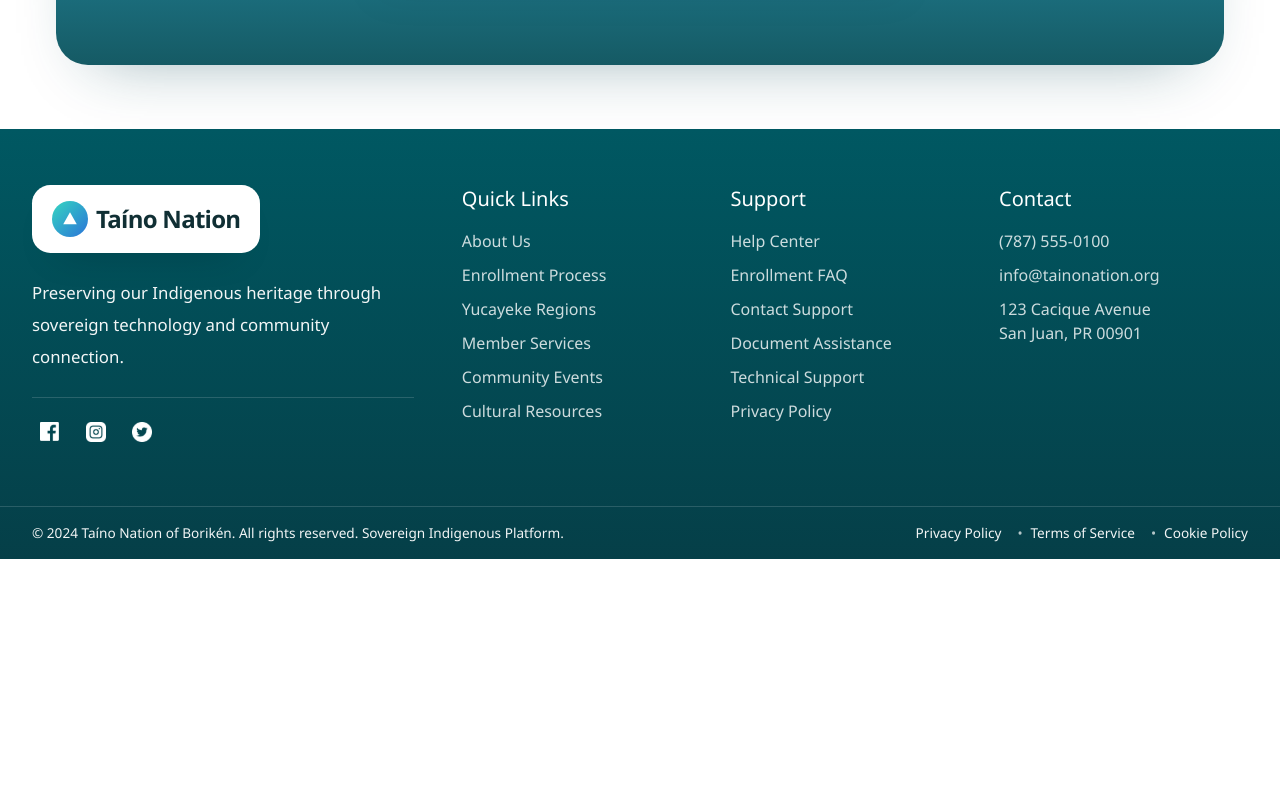
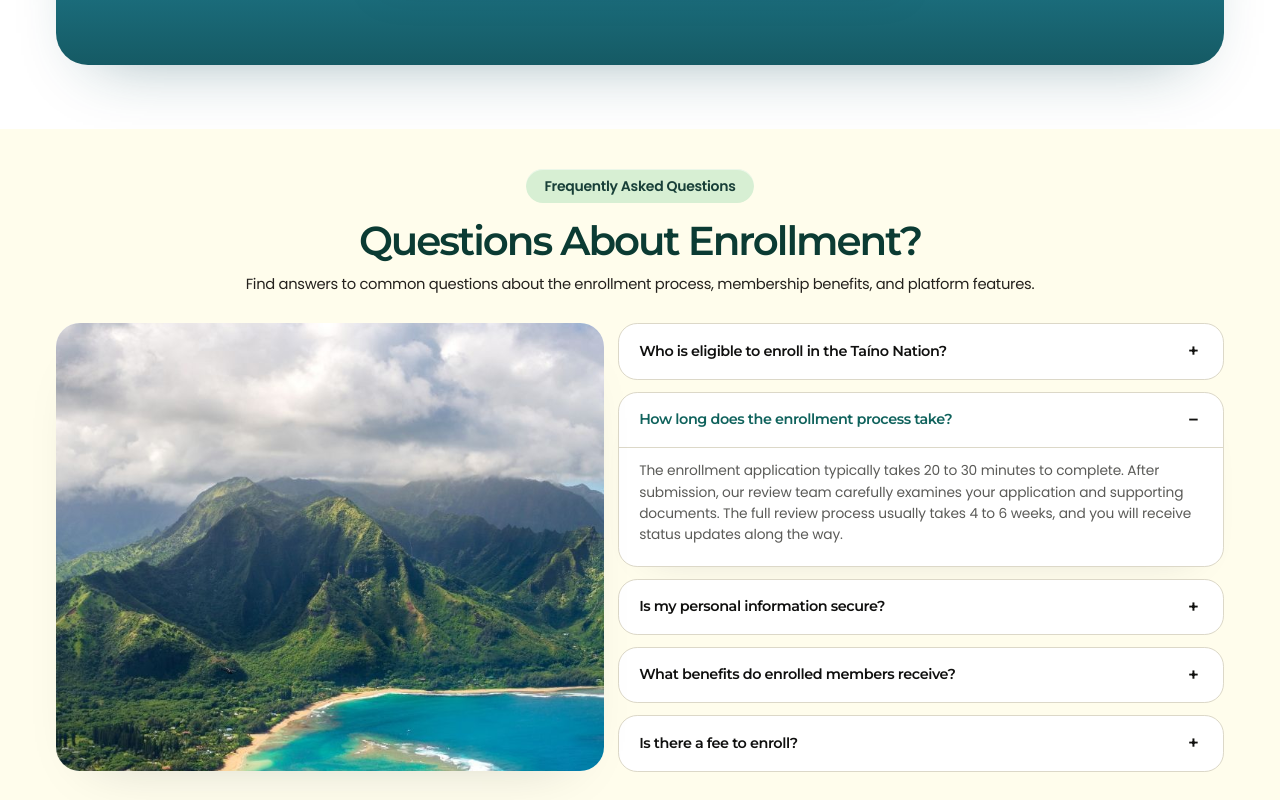
Before and after one commit to pageoptima/CommunityFrontendWeb, a Next.js app: page / in a window 1280 px wide. Shown: the part 7700-8500 px from the top of the page. Before the commit the page ends 8259 px from the top, so only its background shows below. Built offline with nearby package versions, Linux system fonts and the light colour scheme; no server answers.

Commit message:
feat: homepage HomeEnrollmentFaqSection implemented

```diff
--- /dev/null
+++ b/src/features/home/components/home-enrollment-faq-section.tsx
@@ -0,0 +1,176 @@
+"use client";
+
+import { useState } from "react";
+import Image from "next/image";
+
+import { motion } from "framer-motion";
+
+import { fadeInUpContainer, fadeInUpItem } from "@/lib/motion";
+import { cn } from "@/lib/utils";
+import { montserrat, poppins } from "@/styles/fonts";
+
+import sharedStyles from "../styles/home-shared.module.scss";
+
+const faqItems = [
+  {
+    id: "eligibility",
+    question: "Who is eligible to enroll in the Taíno Nation?",
+    answer:
+      "Taíno descendants who can provide personal identification and documentation supporting their maternal lineage are eligible to begin the enrollment process. If you are still gathering records, you can review the requirements first and prepare your materials before submitting.",
+  },
+  {
+    id: "timeline",
+    question: "How long does the enrollment process take?",
+    answer:
+      "The enrollment application typically takes 20 to 30 minutes to complete. After submission, our review team carefully examines your application and supporting documents. The full review process usually takes 4 to 6 weeks, and you will receive status updates along the way.",
+  },
+  {
+    id: "security",
+    question: "Is my personal information secure?",
+    answer:
+      "Yes. Personal information is encrypted and stored on secure sovereign servers. Access is limited to authorized reviewers involved in the enrollment process, and your data is not shared with third parties.",
+  },
+  {
+    id: "benefits",
+    question: "What benefits do enrolled members receive?",
+    answer:
+      "Enrolled members can access their Tribal ID, document maternal lineage, connect with their assigned Yucayeke, use the secure document vault, and explore member services such as health, legal, educational, and community support resources.",
+  },
+  {
+    id: "fee",
+    question: "Is there a fee to enroll?",
+    answer:
+      "No. There is no fee to begin the enrollment application. What you will need most is time to complete the form accurately and supporting documents to help verify your lineage.",
+  },
+] as const;
+
+export function HomeEnrollmentFaqSection() {
+  const [openItemId, setOpenItemId] = useState<
+    (typeof faqItems)[number]["id"] | null
+  >("timeline");
+
+  return (
+    <motion.section
+      className="overflow-hidden bg-[#FFFDEC]"
+      initial="hidden"
+      whileInView="visible"
+      viewport={{ once: true, amount: 0.12 }}
+      variants={fadeInUpContainer}
+    >
+      <div
+        className={cn(sharedStyles.sectionContainer, "py-6 sm:py-8 lg:py-10")}
+      >
+        <div className="mx-auto max-w-5xl text-center">
+          <motion.span
+            className={cn(
+              sharedStyles.sectionBadge,
+              poppins.className,
+              "bg-[#D7EFD3] px-4.5 py-1.75 text-[0.78rem] tracking-[-0.02em] text-[#183F38] shadow-[inset_0_1px_0_rgba(255,255,255,0.5)]",
+            )}
+            variants={fadeInUpItem}
+          >
+            Frequently Asked Questions
+          </motion.span>
+
+          <motion.h2
+            className={cn(
+              montserrat.className,
+              "mx-auto mt-4 max-w-4xl text-[clamp(1.55rem,3.15vw,3rem)] leading-[1.08] font-semibold tracking-[-0.05em] text-[#0B3B33]",
+            )}
+            variants={fadeInUpItem}
+          >
+            Questions About Enrollment?
+          </motion.h2>
+
+          <motion.p
+            className={cn(
+              poppins.className,
+              "mx-auto mt-3 max-w-4xl text-[clamp(0.88rem,1.15vw,0.98rem)] leading-[1.45] tracking-[-0.02em] text-[#24211D]",
+            )}
+            variants={fadeInUpItem}
+          >
+            Find answers to common questions about the enrollment process,
+            membership benefits, and platform features.
+          </motion.p>
+        </div>
+
+        <div className="mt-6 grid gap-3.5 lg:mt-7 lg:grid-cols-[minmax(0,0.95fr)_minmax(0,1.05fr)] lg:items-start">
+          <motion.div
+            className="relative min-h-[15rem] overflow-hidden rounded-[1.5rem] bg-white shadow-[0_24px_56px_-38px_rgba(16,24,40,0.22)] sm:min-h-[19rem] lg:min-h-[28rem]"
+            variants={fadeInUpItem}
+          >
+            <Image
+              alt="Taíno coastal landscape"
+              className="object-cover"
+              fill
+              sizes="(min-width: 1024px) 48vw, 100vw"
+              src="/images/taino-nature.svg"
+            />
+          </motion.div>
+
+          <motion.div className="space-y-3" variants={fadeInUpContainer}>
+            {faqItems.map((item) => {
+              const isOpen = item.id === openItemId;
+
+              return (
+                <motion.article
+                  key={item.id}
+                  className="overflow-hidden rounded-[1.2rem] border border-[#DCD8C8] bg-white shadow-[0_18px_42px_-32px_rgba(17,24,39,0.18)]"
+                  variants={fadeInUpItem}
+                >
+                  <button
+                    aria-controls={`faq-panel-${item.id}`}
+                    aria-expanded={isOpen}
+                    className="flex w-full cursor-pointer items-center justify-between gap-3 px-4 py-4 text-left sm:px-4.5 sm:py-4.5 lg:px-5"
+                    type="button"
+                    onClick={() =>
+                      setOpenItemId((currentId) =>
+                        currentId === item.id ? null : item.id,
+                      )
+                    }
+                  >
+                    <span
+                      className={cn(
+                        montserrat.className,
+                        "text-[clamp(0.9rem,1.08vw,1rem)] leading-[1.22] font-semibold tracking-[-0.03em] transition-colors",
+                        isOpen ? "text-[#0F625C]" : "text-[#10100F]",
+                      )}
+                    >
+                      {item.question}
+                    </span>
+
+                    <span
+                      aria-hidden="true"
+                      className={cn(
+                        montserrat.className,
+                        "min-w-5 text-center text-[1.15rem] leading-none font-semibold tracking-[-0.06em] text-[#11110F]",
+                      )}
+                    >
+                      {isOpen ? "−" : "+"}
+                    </span>
+                  </button>
+
+                  {isOpen ? (
+                    <div
+                      className="border-t border-[#DCD8C8] px-4 pt-3 pb-4 sm:px-4.5 sm:pb-4.5 lg:px-5 lg:pb-5"
+                      id={`faq-panel-${item.id}`}
+                    >
+                      <p
+                        className={cn(
+                          poppins.className,
+                          "max-w-3xl text-[0.82rem] leading-[1.55] tracking-[-0.01em] text-[#5B5B58] sm:text-[0.86rem]",
+                        )}
+                      >
+                        {item.answer}
+                      </p>
+                    </div>
+                  ) : null}
+                </motion.article>
+              );
+            })}
+          </motion.div>
+        </div>
+      </div>
+    </motion.section>
+  );
+}
--- a/src/features/home/components/home-page-content.tsx
+++ b/src/features/home/components/home-page-content.tsx
@@ -1,4 +1,5 @@
 import { HomeDashboardCtaSection } from "@/features/home/components/home-dashboard-cta-section";
+import { HomeEnrollmentFaqSection } from "@/features/home/components/home-enrollment-faq-section";
 import { HomeHero } from "@/features/home/components/home-hero";
 import { HomeHeritageSection } from "@/features/home/components/home-heritage-section";
 import { HomeMemberServicesSection } from "@/features/home/components/home-member-services-section";
@@ -18,6 +19,7 @@ export function HomePageContent() {
       <HomeMemberServicesSection />
       <HomeMemberStoriesSection />
       <HomeDashboardCtaSection />
+      <HomeEnrollmentFaqSection />
     </main>
   );
 }
```
Also changed, not shown: public/images/taino-nature.svg (added).
